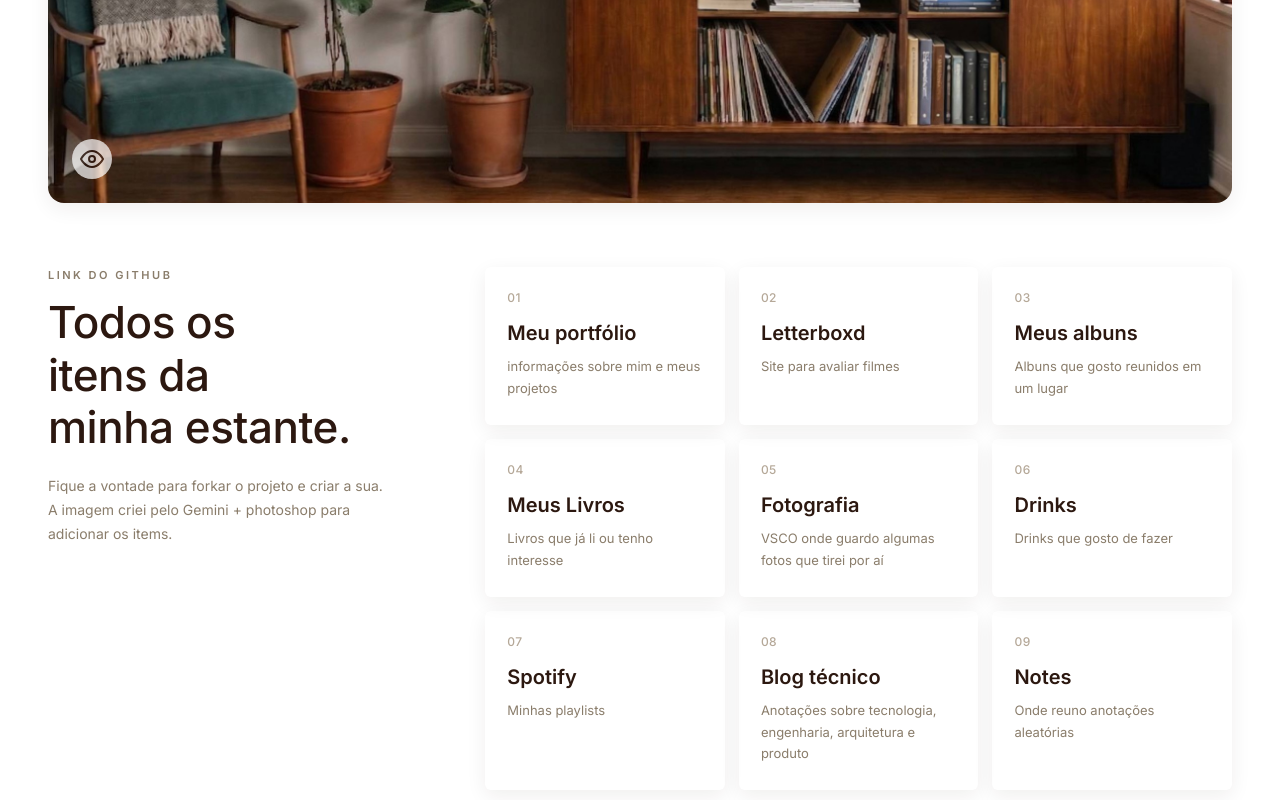
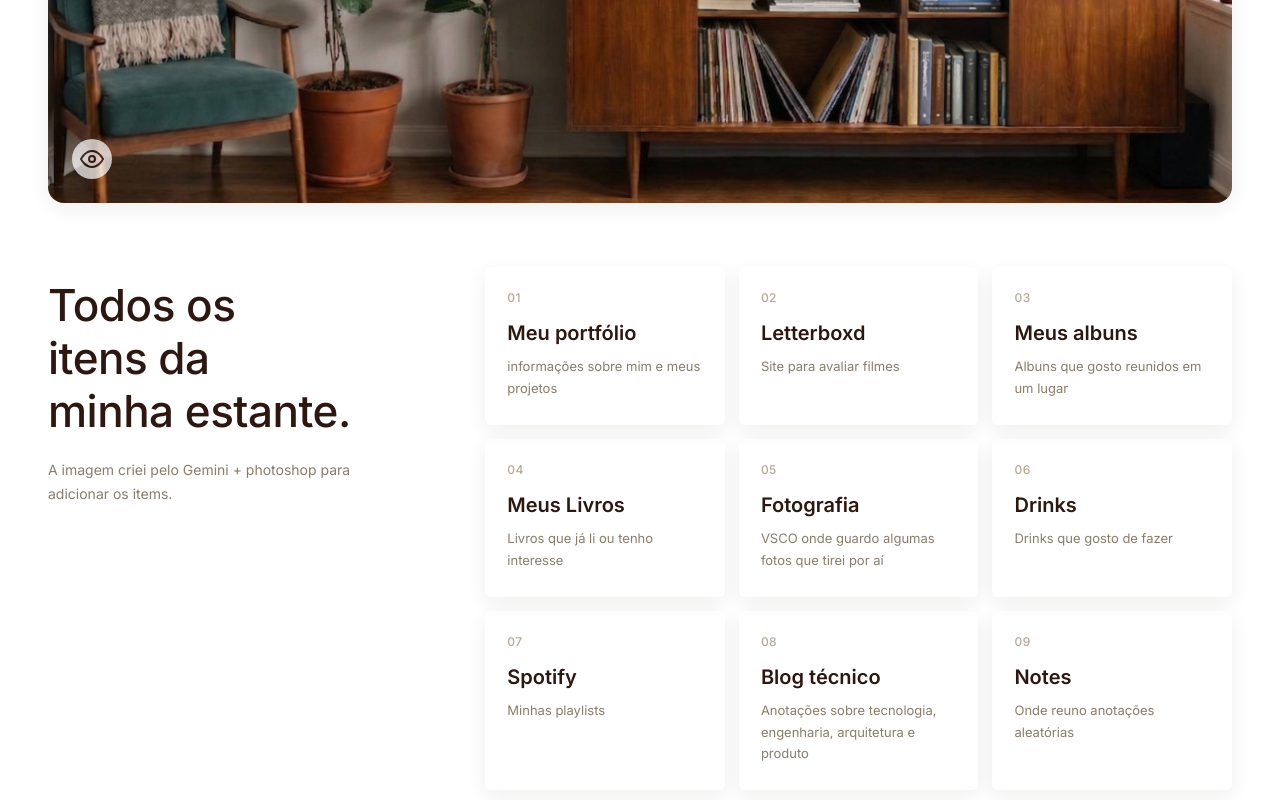
Before and after one commit to Regis2077/estante, a React (Vite) app: page / in a window 1280 px wide. Shown: the part 645-1445 px from the top of the page. Built offline with nearby package versions, Linux system fonts and the light colour scheme; a web font is replaced by a local one.

Commit message:
fix: general

```diff
--- a/src/App.css
+++ b/src/App.css
@@ -325,7 +325,6 @@
 .page-header {
   text-align: center;
   padding: 0 20px 0px;
-
 }
 
 .back-link {
@@ -382,6 +381,7 @@
   margin: 0 auto;
   width: 100%;
   padding: 0 64px;
+  padding-bottom: 64px;
 }
 
 .content-grid {
--- a/src/pages/HomePage.tsx
+++ b/src/pages/HomePage.tsx
@@ -51,14 +51,14 @@ export default function HomePage() {
 
       <section className="home-explore">
         <div className="explore-text">
-          <span className="home-label">Link do github</span>
+          {/* <span className="home-label">Link do github</span> */}
           <h2 className="explore-heading">
             Todos os <br />
             itens da <br />
             minha estante.
           </h2>
           <p className="explore-body">
-            Fique a vontade para forkar o projeto e criar a sua. A imagem criei pelo Gemini + photoshop para adicionar os items.
+            A imagem criei pelo Gemini + photoshop para adicionar os items.
           </p>
         </div>
 
```
